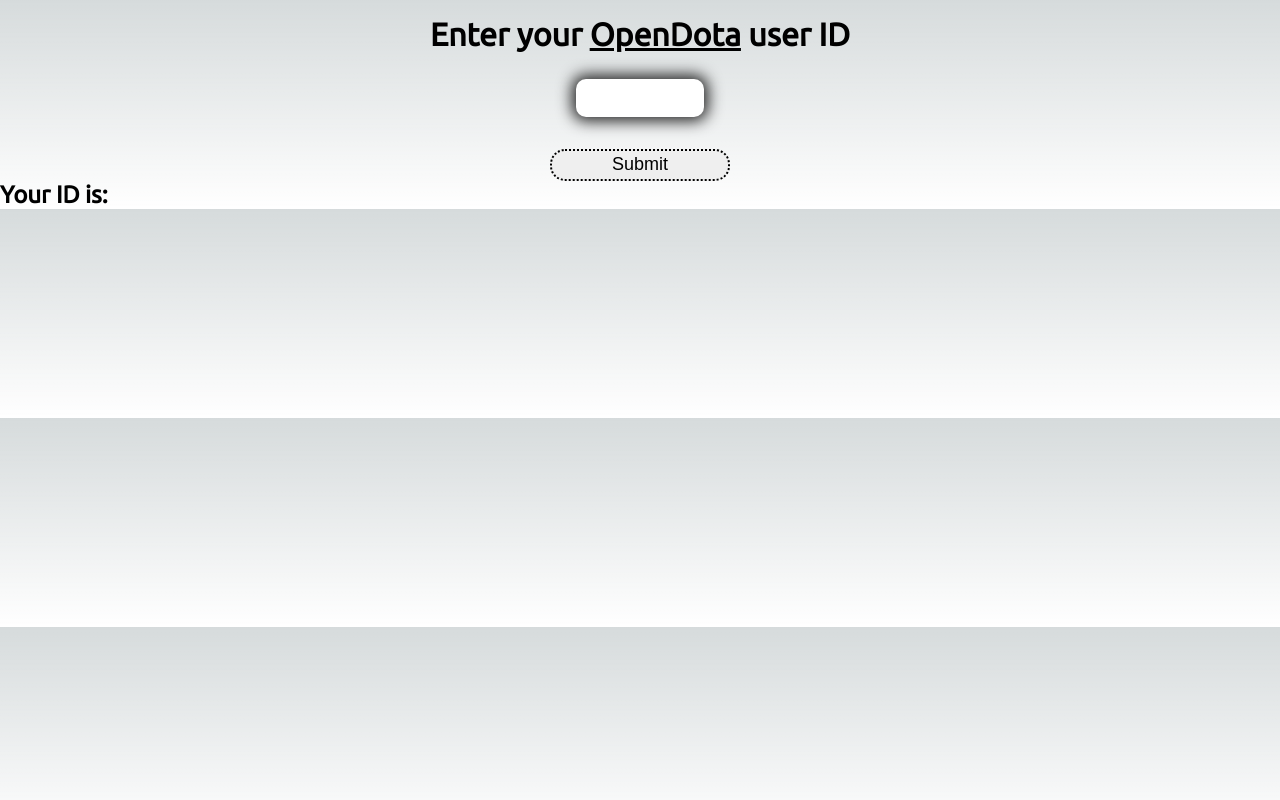
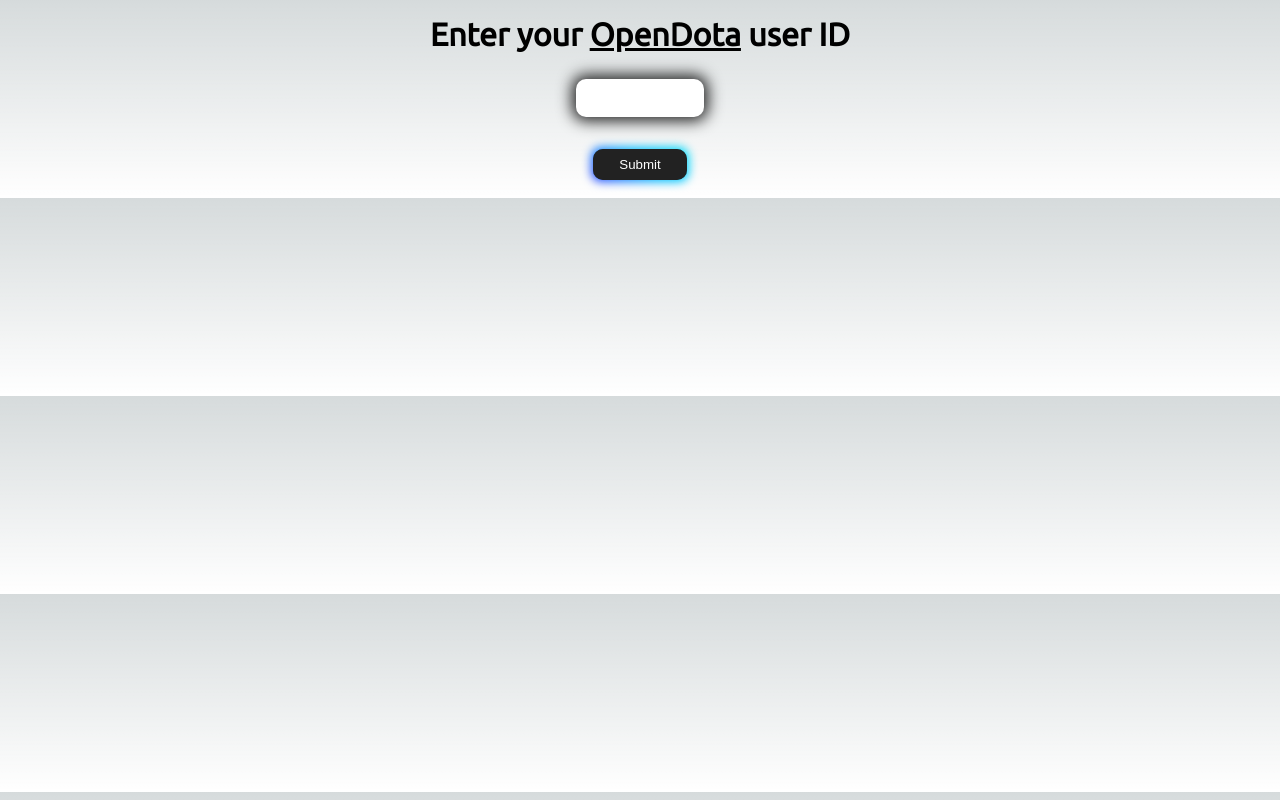
Before and after one commit to tamaraltahan/NextStats, a Next.js app: page / in a window 1280 px wide. Built offline with nearby package versions, Linux system fonts and the light colour scheme.

Commit message:
Added Backend, Decluttered Top into different modules

```diff
--- a/package.json
+++ b/package.json
@@ -4,6 +4,8 @@
   "private": true,
   "scripts": {
     "dev": "next dev",
+    "server": "node ./backend/server.js",
+    "both": "npm-run-all -p dev server",
     "build": "next build",
     "start": "next start",
     "lint": "next lint"
@@ -11,10 +13,13 @@
   "dependencies": {
     "@next/font": "13.1.4",
     "axios": "^1.2.3",
+    "cors": "^2.8.5",
     "eslint": "8.32.0",
     "eslint-config-next": "^13.1.4",
+    "express": "^4.18.2",
     "fetch": "^1.1.0",
     "next": "^13.1.4",
+    "npm-run-all": "^4.1.5",
     "react": "^18.2.0",
     "react-dom": "^18.2.0"
   },
--- /dev/null
+++ b/src/jsx/Opening.jsx
@@ -0,0 +1,63 @@
+import { useState } from "react";
+import axios from "axios";
+
+const Opening = (props) => {
+  const [post, setPost] = useState(null);
+  const [error, setError] = useState(null);
+
+  const [ID, setID] = useState("");
+
+  const handleClick = () => {
+
+    const playerLink = `https://api.opendota.com/api/players/${ID}`;
+
+    axios
+      .get(playerLink)
+      .then((response) => {
+        setPost(response.data);
+        props.getName(response.data.profile.personaname)
+        console.log(response);
+      })
+      .catch((error) => {
+        setError(error);
+      });
+    if (error) return `Error: ${error.message}`;
+    if (!post) return "Failed to get POST";
+  };
+
+  return (
+    <div>
+      <h1 id="topBanner">
+        Enter your{" "}
+        <a
+          href="https://www.opendota.com/"
+          target="_blank"
+          rel="noopener noreferrer"
+        >
+          OpenDota
+        </a>{" "}
+        user ID
+      </h1>
+
+      <div className="inputContainer">
+        <input
+          id="pInput"
+          type="text"
+          onChange={(event) => setID(event.target.value)}
+        />
+
+        <button
+          className="button-85"
+          onClick={handleClick}
+          placeholder="OpenDota ID"
+          type="submit"
+        >
+          Submit
+        </button>
+        <br />
+      </div>
+    </div>
+  );
+};
+
+export default Opening;
--- a/src/jsx/Top.jsx
+++ b/src/jsx/Top.jsx
@@ -1,41 +1,41 @@
-import { useState } from "react";
+import { useState, useEffect } from "react";
+import axios from "axios";
 
-//TODO:
-//how to pass props using es6?
-//Can data be passed through react modules without any component dependancies
-//as in, how can I call a script x.js to get me my json obj to use as a prop in this file
+import Opening from "../jsx/Opening";
+import VerifyPlayer from "./VerifyPlayer.jsx";
 
 const Top = () => {
-  const [ID, setID] = useState("");
+  useEffect(() => {
+    const fetchData = async () => {
+      try {
+        const res = await axios.get(`http://localhost:3001/`);
+        console.log(res);
+      } catch (e) {
+        console.log(e);
+      }
+    };
+    const response = fetchData();
+    console.log(response);
+  }, []);
+
+  const [playerName, setPlayerName] = useState("");
+
+  const handleGetName = (playerName) => {
+    console.log(playerName);
+    setPlayerName(playerName);
+  };
 
   // this will be for tracking completion on each stage since my scripts takes a million years
-  const [status, setStatus] = useState("")
-
-  const handleClick = () => ID;
+  const [status, setStatus] = useState("");
+  const [hasName, setHasName] = useState(false);
 
   return (
     <div>
-      <h1 id="topBanner">
-        Enter your{" "}
-        <a
-          href="https://www.opendota.com/"
-          target="_blank"
-          rel="noopener noreferrer"
-        >
-          OpenDota
-        </a>{" "}
-        user ID
-      </h1>
-
-      <input id="pInput" type="text" onChange={(event) => setID(event.target.value)} />
-
-      <button id="submitButton" onClick={handleClick} placeholder="OpenDota ID" type="submit">
-        Submit
-      </button>
-
-      <div>
-        <h2>Your ID is: {ID}</h2>
-      </div>
+      {!playerName ? (
+        <Opening getName={handleGetName} />
+      ) : (
+        <VerifyPlayer playerName={playerName} />
+      )}
     </div>
   );
 };
--- /dev/null
+++ b/src/jsx/VerifyPlayer.jsx
@@ -0,0 +1,26 @@
+import { useState } from "react";
+
+const verifyPlayer = (props) => {
+
+    const [verified, setVerified] = useState(false)
+
+    // const handleConfirm = () => {
+
+    // }
+
+    // const handleReject = () => {
+
+    // }
+
+    return(
+        <div>
+            <h2>Is your name {props.playerName}</h2>
+            <button className="confirmButton">✅</button>
+            <button className="rejectButton">❌</button>
+        </div>
+    )
+
+
+}
+
+export default verifyPlayer;
--- a/src/styles/styles.css
+++ b/src/styles/styles.css
@@ -20,7 +20,7 @@
     border: 0;
     box-shadow: 0 0 15px 4px rgba(0,0,0,0.86);
     border-radius: 10px;
-    margin: auto;
+
     display: block;
     margin-bottom: 2rem;
     width: 10%;
@@ -28,6 +28,16 @@
     text-align: center;
     font-family: 'Ubuntu', sans-serif;
     font-size: medium;
+}
+
+
+.inputContainer{
+    width: 100vw;
+    position: relative;
+
+    display: flex;
+    flex-flow: column wrap;
+    align-items: center;
 }
 
 #submitButton{
@@ -55,3 +65,75 @@
     background-color: rgba(31, 190, 230, 0.705);
     transition: 0.1s;
 }
+
+#pInput:focus {
+    outline: none !important;
+    border-color: #9600ff,;
+    box-shadow: 0 0 20px #9600ff;
+}
+
+
+
+/* CSS */
+.button-85 {
+  padding: 0.6em 2em;
+  border: none;
+  outline: none;
+  color: rgb(255, 255, 255);
+  background: #111;
+  cursor: pointer;
+  position: relative;
+  z-index: 0;
+  border-radius: 10px;
+  user-select: none;
+  -webkit-user-select: none;
+  touch-action: manipulation;
+}
+
+.button-85:before {
+  content: "";
+  background: linear-gradient(
+    45deg,
+    #ff00c1,
+    #9600ff,
+    #4900ff,
+    #00b8ff,
+    #00fff9
+  );
+  position: absolute;
+  top: -2px;
+  left: -2px;
+  background-size: 400%;
+  z-index: -1;
+  filter: blur(5px);
+  -webkit-filter: blur(5px);
+  width: calc(100% + 4px);
+  height: calc(100% + 4px);
+  animation: glowing-button-85 20s linear infinite;
+  transition: opacity 0.3s ease-in-out;
+  border-radius: 10px;
+}
+
+@keyframes glowing-button-85 {
+  0% {
+    background-position: 0 0;
+  }
+  50% {
+    background-position: 400% 0;
+  }
+  100% {
+    background-position: 0 0;
+  }
+}
+
+.button-85:after {
+  z-index: -1;
+  content: "";
+  position: absolute;
+  width: 100%;
+  height: 100%;
+  background: #222;
+  left: 0;
+  top: 0;
+  border-radius: 10px;
+}
```
Also changed, not shown: src/scripts/prev.js (deleted, +0 -29 lines), 2 other files (tests, documents, lock files or other folders).
